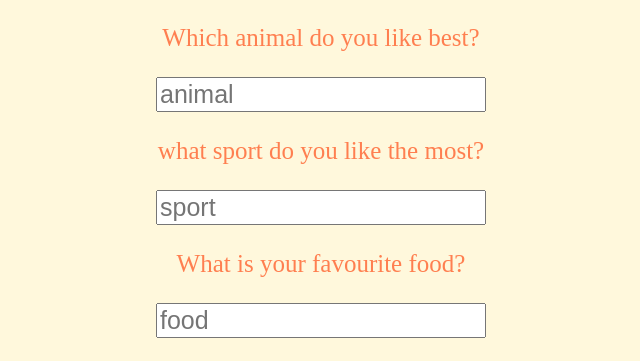
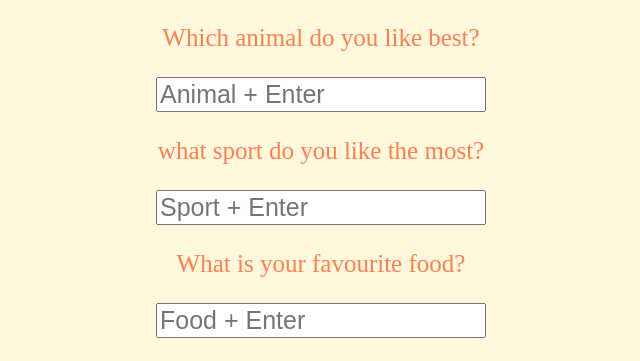
Before and after one commit to KakuPhilip/mmp310, a plain HTML site: page midterm/index.html in a window 1280 px wide. Shown: the part 77-438 px from the top of the page, without its empty margins (319-959 px from the left). Drawn offline with Linux system fonts and the light colour scheme.

Commit message:
Update index.html

```diff
--- a/midterm/index.html
+++ b/midterm/index.html
@@ -9,13 +9,13 @@
 	<div id="container">
 		<h1>Giphy Search Engine</h1>
         <p>Which animal do you like best?</p>
-		<input type="text" class="query" placeholder="animal">
+		<input type="text" class="query" placeholder="Animal + Enter">
 
 		<p>what sport do you like the most?</p>
-		<input type="text" class="query" placeholder="sport">
+		<input type="text" class="query" placeholder="Sport + Enter">
 
 		<p>What is your favourite food?</p>
-		<input type="text" class="query" placeholder="food">
+		<input type="text" class="query" placeholder="Food + Enter">
 
 		<h1>There are some Giphy for you</h1>
 		<p>(click to change a new one)</p>
```
